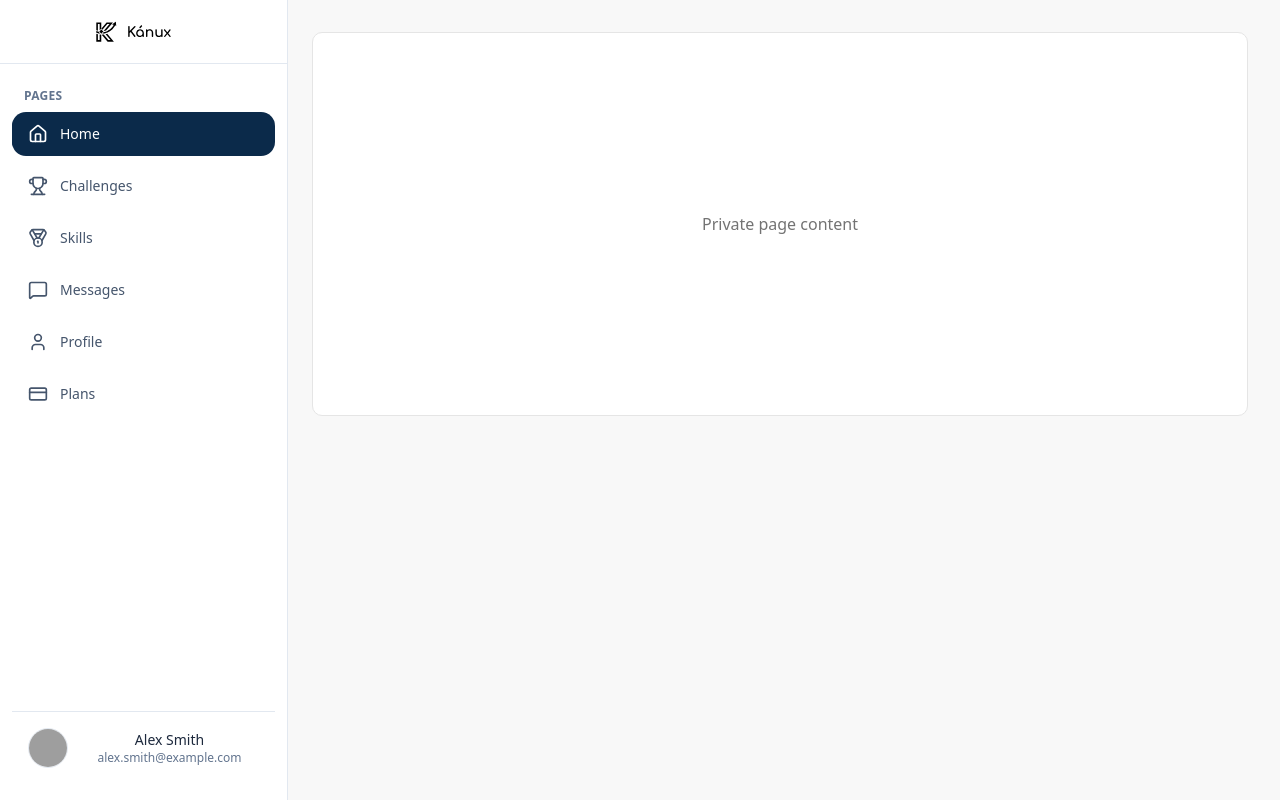
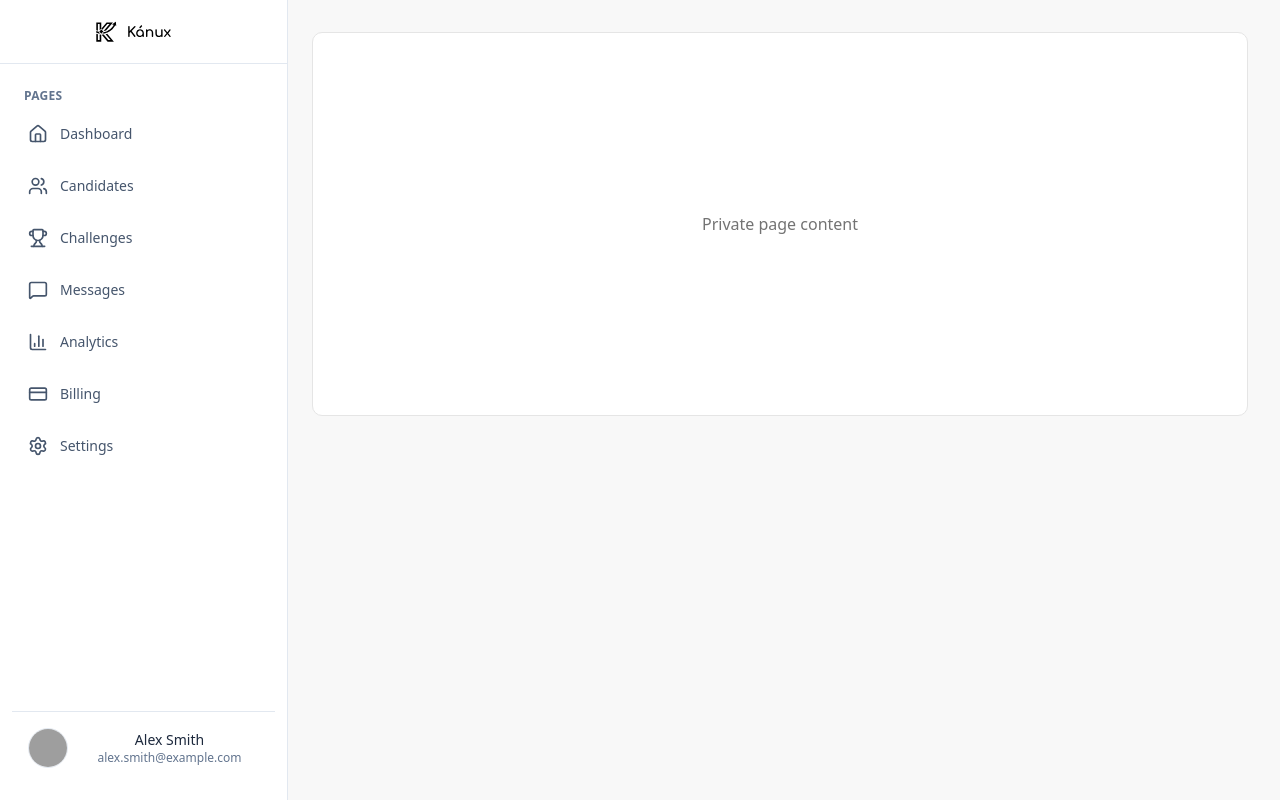
Before and after one commit to AaronMatarrita/kanux-frontend-web, a Next.js app in the folder kanux-web/: page /dashboard in a window 1280 px wide. Built offline with nearby package versions, Linux system fonts and the light colour scheme; grey boxes are pictures that could not be loaded.

Commit message:
feat(KAN-224): Refactor sidebar to use role-based config
Sidebar menu items are now dynamically generated based on user role using a new sidebar.config.ts file. SidebarItem now accepts an href prop and renders as an anchor tag. Added a session.mock.ts for mocking user roles during development.

```diff
--- a/kanux-web/src/components/layout/Sidebar/Sidebar.tsx
+++ b/kanux-web/src/components/layout/Sidebar/Sidebar.tsx
@@ -1,15 +1,11 @@
-import {
-  Home,
-  Trophy,
-  Medal,
-  MessageSquare,
-  User,
-  CreditCard,
-} from "lucide-react";
+import { SIDEBAR_MENU } from "@/config/sidebar.config";
+import { mockSession } from "@/store/session.mock";
 import { SidebarItem } from "./SidebarItem";
 import { SidebarFooter } from "./SidebarFooter";
 
 export const Sidebar = () => {
+  const menuItems = SIDEBAR_MENU[mockSession.role];
+
   return (
     <aside
       className="
@@ -37,12 +33,14 @@ export const Sidebar = () => {
           overflow-y-auto
         "
       >
-        <SidebarItem icon={Home} label="Home" active />
-        <SidebarItem icon={Trophy} label="Challenges" />
-        <SidebarItem icon={Medal} label="Skills" />
-        <SidebarItem icon={MessageSquare} label="Messages" />
-        <SidebarItem icon={User} label="Profile" />
-        <SidebarItem icon={CreditCard} label="Plans" />
+        {menuItems.map((item) => (
+          <SidebarItem
+            key={item.route}
+            icon={item.icon}
+            label={item.label}
+            href={item.route}
+          />
+        ))}
       </nav>
 
       {/* Spacer */}
--- a/kanux-web/src/components/layout/Sidebar/SidebarItem.tsx
+++ b/kanux-web/src/components/layout/Sidebar/SidebarItem.tsx
@@ -4,12 +4,14 @@ import { cn } from "@/lib/utils";
 interface Props {
   label: string;
   icon: LucideIcon;
+  href: string;
   active?: boolean;
 }
 
-export const SidebarItem = ({ label, icon: Icon, active }: Props) => {
+export const SidebarItem = ({ label, icon: Icon, href, active }: Props) => {
   return (
-    <button
+    <a
+      href={href}
       className={cn(
         "relative flex items-center gap-3 px-4 py-3 rounded-xl text-sm font-medium w-full group overflow-hidden cursor-pointer",
         "transition-all duration-300 ease-out active:scale-[0.97]",
@@ -21,6 +23,7 @@ export const SidebarItem = ({ label, icon: Icon, active }: Props) => {
       {/* Hover background */}
       {!active && (
         <span
+          aria-hidden
           className="absolute inset-0 bg-linear-to-r from-[#0B2A4A]/10 to-transparent opacity-0
           group-hover:opacity-100 transition-opacity duration-300"
         />
@@ -28,9 +31,10 @@ export const SidebarItem = ({ label, icon: Icon, active }: Props) => {
 
       {/* Active / hover indicator */}
       <span
+        aria-hidden
         className={cn(
-          "absolute left-0 top-1/2 -translate-y-1/2 h-0 w-1 rounded-full bg-[#0B2A4A] transition-all duration-300",
-          active ? "h-6" : "group-hover:h-6",
+          "absolute left-0 top-1/2 -translate-y-1/2 w-1 rounded-full bg-[#0B2A4A] transition-all duration-300",
+          active ? "h-6" : "h-0 group-hover:h-6",
         )}
       />
 
@@ -43,6 +47,6 @@ export const SidebarItem = ({ label, icon: Icon, active }: Props) => {
       />
 
       <span className="relative z-10">{label}</span>
-    </button>
+    </a>
   );
 };
--- /dev/null
+++ b/kanux-web/src/config/sidebar.config.ts
@@ -0,0 +1,40 @@
+import {
+  Home,
+  Trophy,
+  Medal,
+  MessageSquare,
+  User,
+  CreditCard,
+  Users,
+  BarChart3,
+  Settings,
+} from "lucide-react";
+
+export type UserRole = "TALENT" | "COMPANY";
+
+export interface SidebarMenuItem {
+  label: string;
+  route: string;
+  icon: any;
+}
+
+export const SIDEBAR_MENU: Record<UserRole, SidebarMenuItem[]> = {
+  TALENT: [
+    { label: "Dashboard", route: "/talent/dashboard", icon: Home },
+    { label: "Challenges", route: "/talent/challenges", icon: Trophy },
+    { label: "Skills", route: "/talent/skills", icon: Medal },
+    { label: "Messages", route: "/talent/messages", icon: MessageSquare },
+    { label: "Profile", route: "/talent/profile", icon: User },
+    { label: "Billing", route: "/talent/billing", icon: CreditCard },
+  ],
+
+  COMPANY: [
+    { label: "Dashboard", route: "/company/dashboard", icon: Home },
+    { label: "Candidates", route: "/company/candidates", icon: Users },
+    { label: "Challenges", route: "/company/challenges", icon: Trophy },
+    { label: "Messages", route: "/company/messages", icon: MessageSquare },
+    { label: "Analytics", route: "/company/analytics", icon: BarChart3 },
+    { label: "Billing", route: "/company/billing", icon: CreditCard },
+    { label: "Settings", route: "/company/settings", icon: Settings },
+  ],
+};
--- /dev/null
+++ b/kanux-web/src/store/session.mock.ts
@@ -0,0 +1,6 @@
+import { UserRole } from "@/config/sidebar.config";
+
+export const mockSession = {
+  isAuthenticated: true,
+  role: "COMPANY" as UserRole,
+};
```
